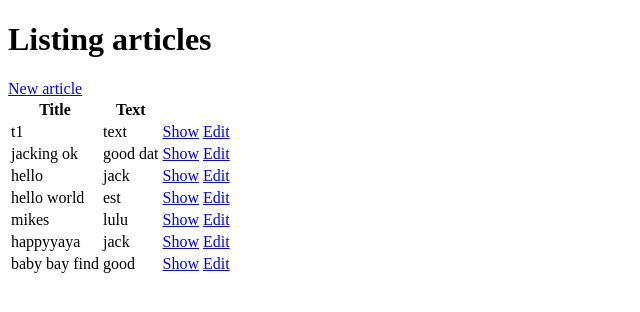
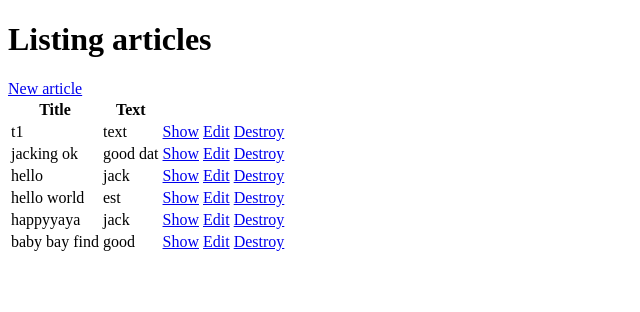
Before and after one commit to bxgj/ROR, a Rails app: page /articles in a window 1280 px wide. Shown: the top 312 px of the page, without its empty margins (0-640 px from the left). Run offline with Rails 7, Linux system fonts and the light colour scheme; data comes from the database, SQL or seed files in the repository; style sheets or scripts are compiled from the project's sources; some libraries are stand-ins or nearby versions.

Commit message:
before adding second model

```diff
--- a/ROR/blog/app/controllers/articles_controller.rb
+++ b/ROR/blog/app/controllers/articles_controller.rb
@@ -35,6 +35,13 @@ class ArticlesController < ApplicationController
     end
   end
 
+  def destroy
+    @article = Article.find(params[:id])
+    @article.destroy
+
+    redirect_to articles_path
+  end
+
   private
   def article_params
     params.require(:article).permit(:title, :text)
--- a/ROR/blog/app/views/articles/index.html.erb
+++ b/ROR/blog/app/views/articles/index.html.erb
@@ -13,6 +13,9 @@
       <td><%= article.text %></td>
       <td><%= link_to 'Show', article_path(article) %></td>
 	  <td><%= link_to 'Edit', edit_article_path(article) %></td>
+	  <td><%= link_to 'Destroy', article_path(article),
+              method: :delete,
+              data: { confirm: 'Are you sure?' } %></td>
     </tr>
   <% end %>
 </table>
```
Also changed, not shown: ROR/blog/db/development.sqlite3, 1 other file.
